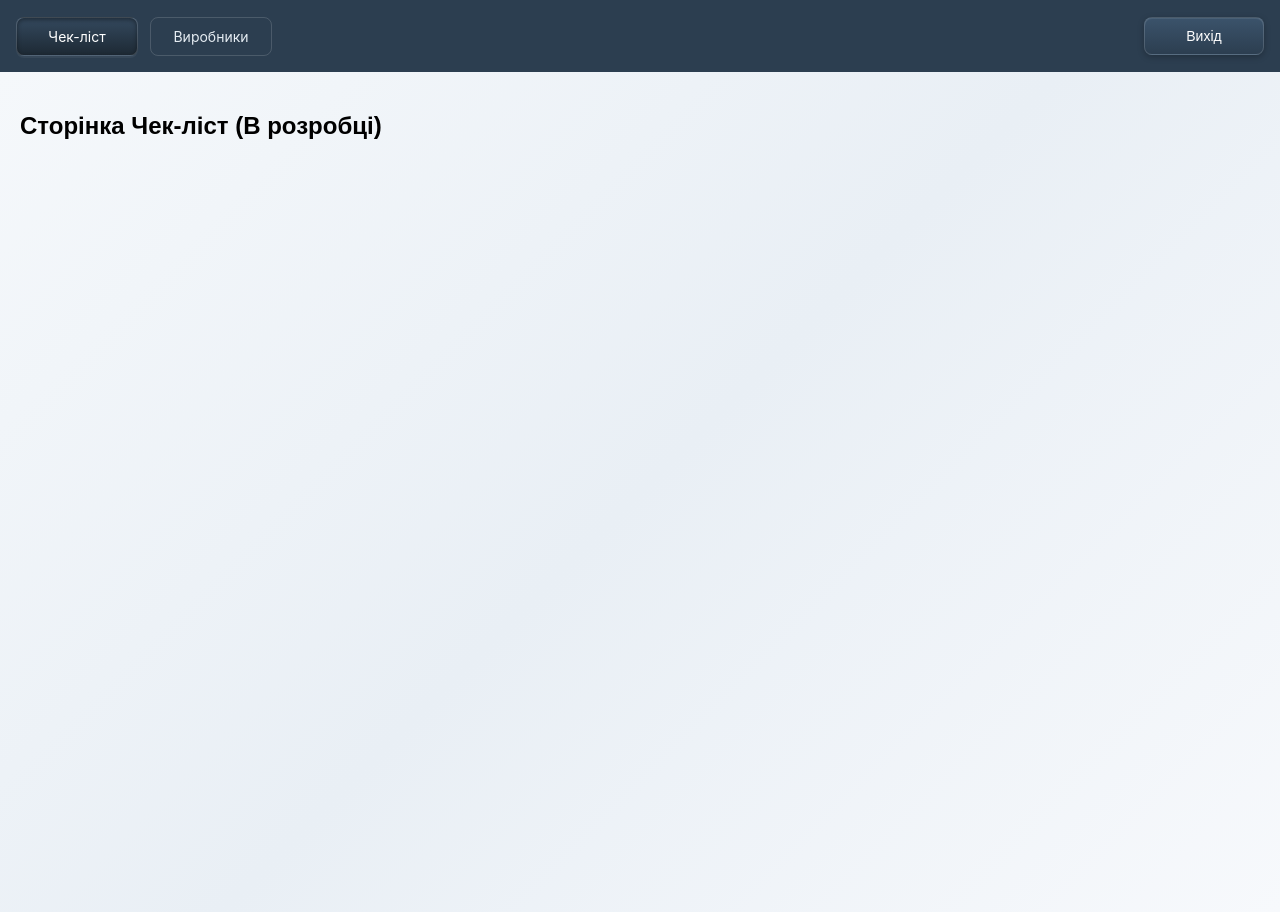
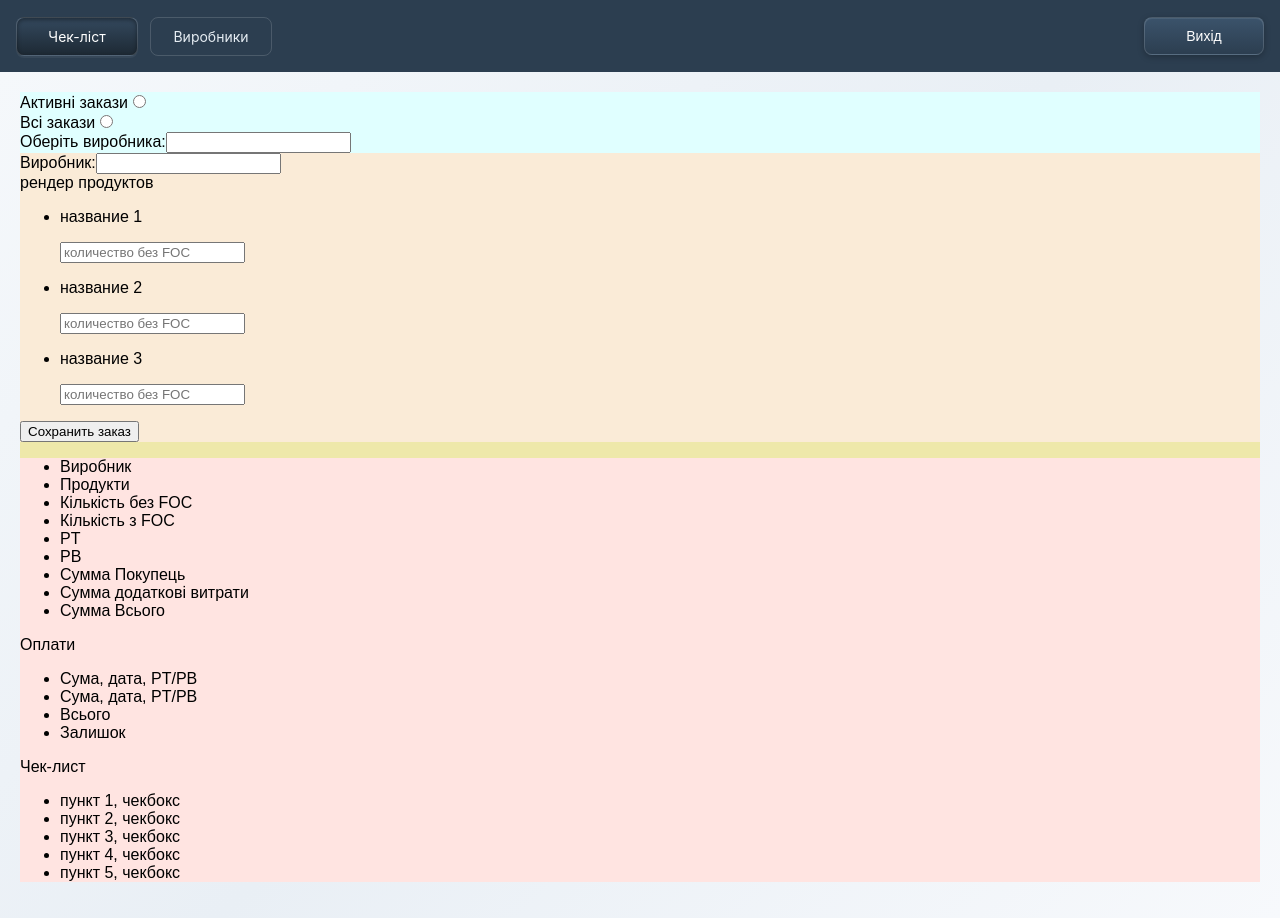
Before and after one commit to NadiaOl/test, a React (Create React App) app: page /checklist in a window 1280 px wide. Built offline with nearby package versions, Linux system fonts and the light colour scheme; sample sign-in values are in the browser's storage.

Commit message:
рыба чеклиста

```diff
--- /dev/null
+++ b/src/components/CheckList/CheckList.styled.js
@@ -0,0 +1,17 @@
+import { styled } from 'styled-components';
+
+export const Container = styled.div`
+  background-color: #eee8aa;
+`;
+
+export const SearchContainer = styled.div`
+  background-color: #E0FFFF;
+`;
+
+export const Modal = styled.div`
+  background-color: #faebd7;
+`;
+
+export const Card = styled.div`
+  background-color: #ffe4e1;
+`;
--- a/src/components/CheckList/Checlist.jsx
+++ b/src/components/CheckList/Checlist.jsx
@@ -1 +1,109 @@
-export const CheckList = () => <h2>Сторінка Чек-ліст (В розробці)</h2>;
+import { Container, SearchContainer, Modal, Card } from "./CheckList.styled"
+
+export const CheckList = () =>
+{
+    return (
+        <Container>
+            <SearchContainer>
+                <div>
+                    <lable>Активні закази</lable>
+                    <input type="radio"/>
+                </div>
+                <div>
+                    <lable>Всі закази</lable>
+                    <input type="radio"/>
+                </div>
+                <div>
+                    <label htmlFor="producer">Оберіть виробника:</label>
+                    <input list="producers" id="producer" name="producers"/>
+                    <datalist id="producers">
+                        <option value="BR Pharm"/>
+                        <option value="Sinclair"/>
+                        <option value="Medytox"/>
+                        <option value="Swedish Nutra"/>
+                        <option value="Naveh" />
+                        <option value="303 Pharma" />
+                        <option value="LeaseMedica" />
+                        <option value="Regenbogen" />
+                    </datalist>
+                </div>
+            </SearchContainer>
+            <Modal>
+                <div>
+                    <label htmlFor="manufactor">Виробник:</label>
+                    <input
+                        list="manufactors"
+                        id="manufactor"
+                        name="manufactors" />
+                    <datalist id="manufactors">
+                        <option value="BR Pharm"/>
+                        <option value="Sinclair"/>
+                        <option value="Medytox"/>
+                        <option value="Swedish Nutra"/>
+                        <option value="Naveh" />
+                        <option value="303 Pharma" />
+                        <option value="LeaseMedica" />
+                        <option value="Regenbogen" />
+                    </datalist>
+                </div>
+                <div>
+                    рендер продуктов
+                    <ul>
+                        <li>
+                                <p> название 1</p>
+                                <input
+                                    type="number"
+                                placeholder='количество без FOC'
+                            />
+                        </li>
+                        <li>
+                            <p> название 2</p>
+                            <input
+                                type="number"
+                                placeholder='количество без FOC'
+                            />
+                        </li>
+                        <li>
+                            <p> название 3</p>
+                            <input
+                                type="number"
+                                placeholder='количество без FOC'
+                                />
+                        </li>
+                    </ul>
+                <button>Сохранить заказ</button>
+                </div>
+            </Modal>
+            <Card>
+                <ul>
+                    <li>Виробник</li>
+                    <li>Продукти</li>
+                    <li>Кількість без FOC</li>
+                    <li>Кількість з FOC</li>
+                    <li>PT</li>
+                    <li>PB</li>
+                    <li>Сумма Покупець</li>
+                    <li>Сумма додаткові витрати</li>
+                    <li>Сумма Всього</li>
+                </ul>
+                <p>Оплати</p>
+                <ul>
+                    <li>Сума, дата, PT/PB</li>
+                    <li>Сума, дата, PT/PB</li>
+                    <li>Всього</li>
+                    <li>Залишок</li>
+                </ul>
+                <p>Чек-лист</p>
+                <ul>
+                    <li>пункт 1, чекбокс</li>
+                    <li>пункт 2, чекбокс</li>
+                    <li>пункт 3, чекбокс</li>
+                    <li>пункт 4, чекбокс</li>
+                    <li>пункт 5, чекбокс</li>
+                </ul>
+            </Card>
+
+        </Container>
+    )
+
+    }
--- a/src/components/Login/Login.jsx
+++ b/src/components/Login/Login.jsx
@@ -17,8 +17,6 @@ export const Login = () => {
       if (token) navigate('/manufacturers');
     }, [token, navigate]);
 
-    console.log('username :>> ', username);
-    console.log('password :>> ', password);
     const handleSubmit = async (e) => {
       e.preventDefault();
       try {
--- a/src/components/ManufacturersList/ManufacturersList.jsx
+++ b/src/components/ManufacturersList/ManufacturersList.jsx
@@ -136,7 +136,7 @@ export const ManufacturersList = () => {
               <ButtonsGroup onClick={() => deleteManufactor(m)}><Delete/></ButtonsGroup>
             </BBlock>
           </Wrapper>
-          <Table cellspacing="0" cellpadding="0" border="0">
+          <Table cellSpacing="0" cellPadding="0" border="0">
             <thead>
               <tr>
                 <Th1>Позиція</Th1>
@@ -181,7 +181,7 @@ export const ManufacturersList = () => {
 
       {isModalOpen && <Modal title={editingItem.id ? 'Редагувати' : 'Додати'} onSave={handleSave} onClose={() => setIsModalOpen(false)}>
         <Field>
-          <Label for="Постачальник">Назва</Label>
+          <Label htmlFor="Постачальник">Назва</Label>
           <Input
             id="Постачальник"
             placeholder="Назва"
@@ -190,7 +190,7 @@ export const ManufacturersList = () => {
           />
         </Field>
         <Field>
-          <Label for="Покупець">Покупець</Label>
+          <Label htmlFor="Покупець">Покупець</Label>
           <Input
             id="Покупець"
             placeholder="Покупець"
@@ -199,7 +199,7 @@ export const ManufacturersList = () => {
           />
         </Field>
         <Field>
-          <Label for="Валюта">Валюта</Label>
+          <Label htmlFor="Валюта">Валюта</Label>
           <Input
             id="Валюта"
             placeholder="Валюта"
@@ -213,7 +213,7 @@ export const ManufacturersList = () => {
 
         <Modal title="Продукт" onSave={handleProductSave} onClose={() => setIsProductModalOpen(false)}>
           <Field>
-            <Label for="Продукт">Назва продукту</Label>
+            <Label htmlFor="Продукт">Назва продукту</Label>
             <Input
               id="Продукт"
               value={editingProduct.name}
@@ -221,7 +221,7 @@ export const ManufacturersList = () => {
             />
           </Field>
           <Field>
-            <Label for="PT">PT</Label>
+            <Label htmlFor="PT">PT</Label>
             <Input
               id="PT"
               type="number"
@@ -230,7 +230,7 @@ export const ManufacturersList = () => {
             />
           </Field>
           <Field>
-            <Label for="PB">PB</Label>
+            <Label htmlFor="PB">PB</Label>
             <Input
               id="PB"
               type="number"
@@ -239,7 +239,7 @@ export const ManufacturersList = () => {
             />
           </Field>
           <Field>
-            <Label for="FOC">FOC</Label>
+            <Label htmlFor="FOC">FOC</Label>
             <Input
               id="FOC"
               type="number"
@@ -248,7 +248,7 @@ export const ManufacturersList = () => {
             />
           </Field>
           <Field>
-            <Label for="План">План</Label>
+            <Label htmlFor="План">План</Label>
             <Input
               id="План"
               type="number"
@@ -257,7 +257,7 @@ export const ManufacturersList = () => {
             />
           </Field>
           <Field>
-            <Label for="Факт">Факт</Label>
+            <Label htmlFor="Факт">Факт</Label>
             <Input
               id="Факт"
               type="number"
--- a/src/img/Delete.jsx
+++ b/src/img/Delete.jsx
@@ -3,8 +3,8 @@ export const Delete = () => {
 <svg viewBox="0 0 24 24" fill="none">
     <path
       d="M6 6L18 18M6 18L18 6"
-      stroke-width="2.2"
-      stroke-linecap="round"
+      strokeWidth="2.2"
+      strokeLinecap="round"
     />
   </svg>
   );
--- a/src/img/Edit.jsx
+++ b/src/img/Edit.jsx
@@ -4,9 +4,9 @@ export const Edit = () => {
         <svg viewBox="0 0 24 24" fill="none">
         <path
           d="M4 20l4-1 9-9-3-3-9 9-1 4zM14 6l3 3"
-          stroke-width="2.2"
-          stroke-linecap="round"
-          stroke-linejoin="round"
+          strokeWidth="2.2"
+          strokeLinecap="round"
+          strokeLinejoin="round"
         />
       </svg>
     );
```
